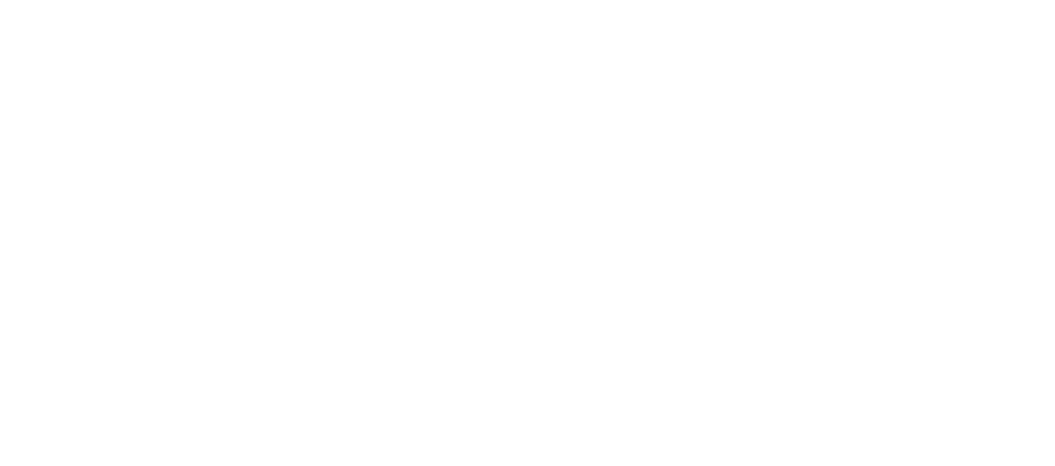
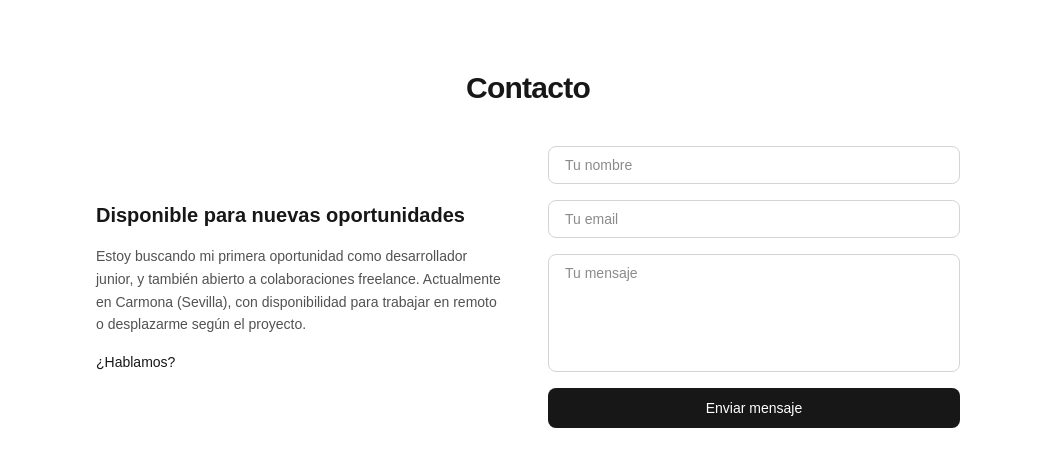
Before and after one commit to rubenferbu/portfolio, a Next.js app: page / in a window 1280 px wide. Shown: the part 1602-2068 px from the top of the page, without its empty margins (112-1167 px from the left). Before the commit the page ends 1592 px from the top, so only its background shows below. Built offline with nearby package versions, Linux system fonts and the light colour scheme; no server answers.

Commit message:
feat: add contact section with form and availability info

```diff
--- a/src/app/page.tsx
+++ b/src/app/page.tsx
@@ -1,6 +1,7 @@
 import Hero from "@/src/components/Hero";
 import About from "@/src/components/About";
 import Projects from "@/src/components/Projects";
+import Contact from "@/src/components/Contact";
 
 export default function Home() {
     return (
@@ -19,6 +20,7 @@
                 goals="Seguir creciendo como desarrollador Full-Stack, profundizar en la intersección entre desarrollo y ciberseguridad, y participar en proyectos reales donde pueda seguir aprendiendo de otros perfiles."
             />
             <Projects />
+            <Contact />
         </main>
     );
 }
--- /dev/null
+++ b/src/components/Contact.tsx
@@ -0,0 +1,94 @@
+"use client";
+
+import { useState } from "react";
+import * as motion from "motion/react-client";
+
+const CONTACT_EMAIL = "rubenferbu@gmail.com";
+
+export default function Contact() {
+    const [formData, setFormData] = useState({ name: "", email: "", message: "" });
+
+    const handleChange = (
+        e: React.ChangeEvent<HTMLInputElement | HTMLTextAreaElement>
+    ) => {
+        setFormData({ ...formData, [e.target.name]: e.target.value });
+    };
+
+    const handleSubmit = (e: React.FormEvent) => {
+        e.preventDefault();
+
+        // TODO: migrar a Resend (Server Action) más adelante — por ahora, mailto
+        const subject = encodeURIComponent(`Contacto desde el portfolio — ${formData.name}`);
+        const body = encodeURIComponent(
+            `${formData.message}\n\n— ${formData.name} (${formData.email})`
+        );
+        window.location.href = `mailto:${CONTACT_EMAIL}?subject=${subject}&body=${body}`;
+    };
+
+    return (
+        <motion.section
+            initial={{ opacity: 0, y: 20 }}
+            whileInView={{ opacity: 1, y: 0 }}
+            viewport={{ once: true, amount: 0.3 }}
+            transition={{ duration: 0.5 }}
+            className="mx-auto max-w-4xl px-4 py-20"
+        >
+            <h2 className="mb-10 text-center text-3xl font-bold tracking-tight">
+                Contacto
+            </h2>
+
+            <div className="grid grid-cols-1 gap-10 md:grid-cols-2">
+                <div className="flex flex-col justify-center gap-4">
+                    <h3 className="text-xl font-semibold">
+                        Disponible para nuevas oportunidades
+                    </h3>
+                    <p className="text-sm leading-relaxed text-neutral-600 dark:text-neutral-400">
+                        Estoy buscando mi primera oportunidad como desarrollador junior, y
+                        también abierto a colaboraciones freelance. Actualmente en
+                        Carmona (Sevilla), con disponibilidad para trabajar en remoto o
+                        desplazarme según el proyecto.
+                    </p>
+                    <p className="text-sm font-medium">¿Hablamos?</p>
+                </div>
+
+                <form onSubmit={handleSubmit} className="flex flex-col gap-4">
+                    <input
+                        type="text"
+                        name="name"
+                        placeholder="Tu nombre"
+                        value={formData.name}
+                        onChange={handleChange}
+                        required
+                        className="rounded-lg border border-neutral-300 px-4 py-2 text-sm dark:border-neutral-700 dark:bg-neutral-900"
+                    />
+                    <input
+                        type="email"
+                        name="email"
+                        placeholder="Tu email"
+                        value={formData.email}
+                        onChange={handleChange}
+                        required
+                        className="rounded-lg border border-neutral-300 px-4 py-2 text-sm dark:border-neutral-700 dark:bg-neutral-900"
+                    />
+                    <textarea
+                        name="message"
+                        placeholder="Tu mensaje"
+                        value={formData.message}
+                        onChange={handleChange}
+                        required
+                        rows={5}
+                        className="resize-none rounded-lg border border-neutral-300 px-4 py-2 text-sm dark:border-neutral-700 dark:bg-neutral-900"
+                    />
+                    <motion.button
+                        whileHover={{ scale: 1.02 }}
+                        whileTap={{ scale: 0.98 }}
+                        type="submit"
+                        className="rounded-lg bg-neutral-900 px-5 py-2.5 text-sm font-medium text-white transition-colors hover:bg-neutral-700 dark:bg-white dark:text-neutral-900 dark:hover:bg-neutral-200"
+                    >
+                        Enviar mensaje
+                    </motion.button>
+                </form>
+            </div>
+        </motion.section>
+    );
+}
```
